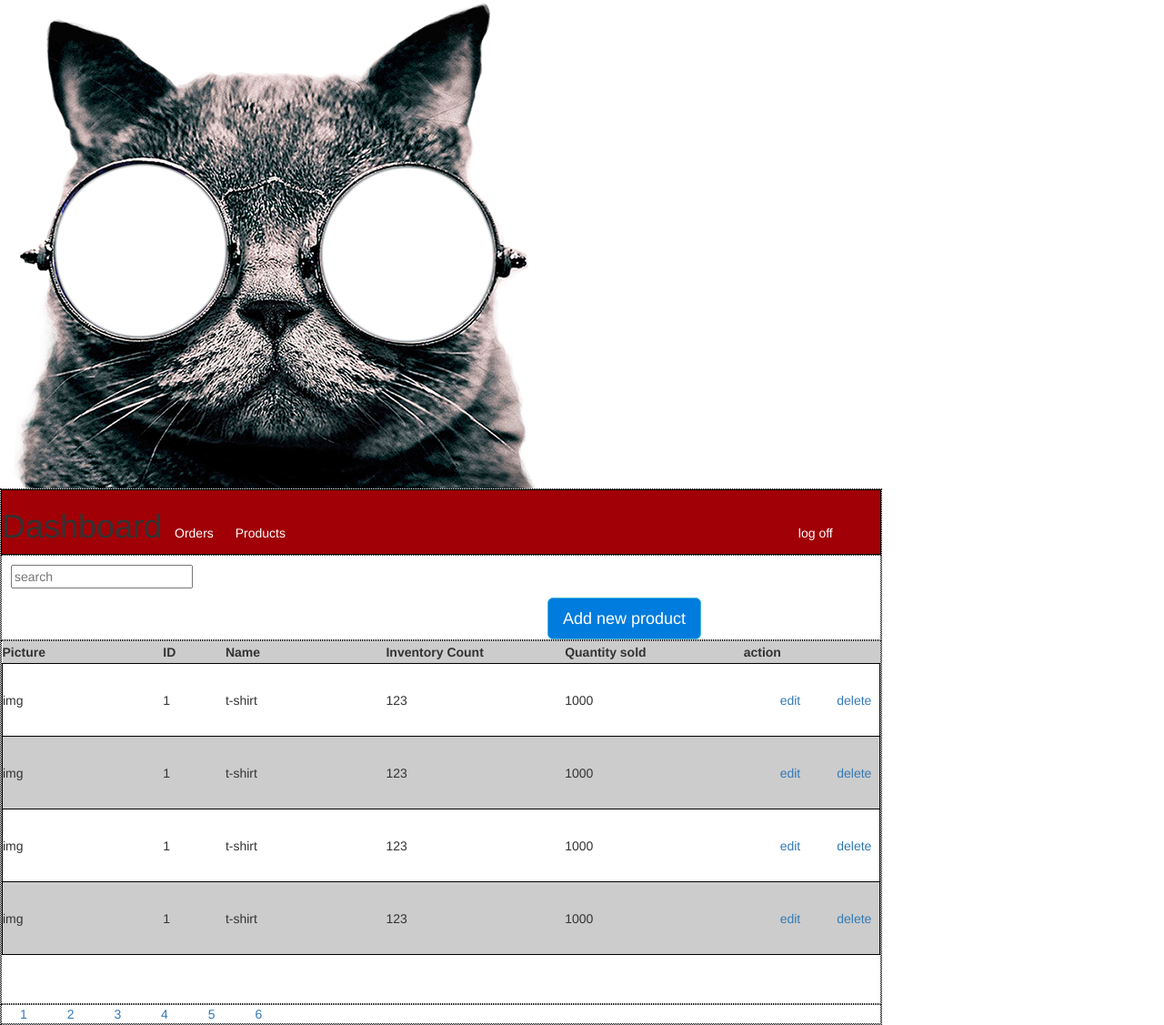
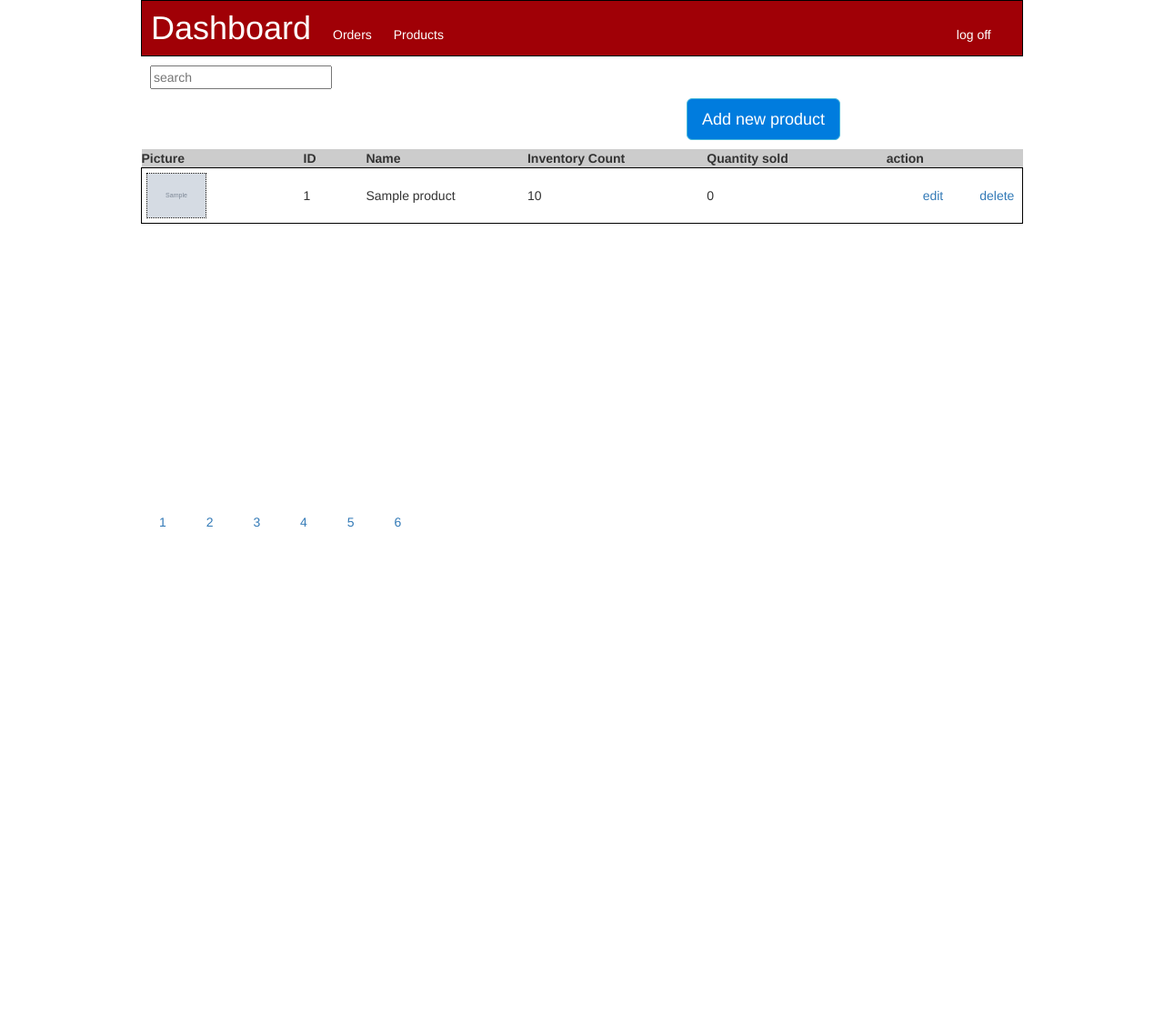
Before and after one commit to fearlessroad/eCommerce, a CodeIgniter app: the page made by application/views/dashBoardProductView.php in a window 1280 px wide. Shown: the whole page at 91% size. After the commit the page ends 580 px from the top, so only its background shows below. Run offline with CodeIgniter, Linux system fonts and the light colour scheme; tables that the repository leaves empty hold one stand-in row (values such as "Sample post"); the template is opened without the code that fills it: most values are stand-ins (such as "Sample title", 1, 10 or a date in 2020); grey boxes marked "Sample" are stand-in pictures.

Commit message:
pages now talk to each other and product view on the admin is working properly

```diff
--- a/application/views/dashBoardProductView.php
+++ b/application/views/dashBoardProductView.php
@@ -6,13 +6,12 @@
 <head>
 	<meta charset="UTF-8">
 	<title>A Web Page</title>
+	<link rel="stylesheet" href="http://maxcdn.bootstrapcdn.com/bootstrap/3.3.6/css/bootstrap.min.css">
 	<link rel="stylesheet" type="text/css" href="/assets/css/dashBoardProductView.css">
-	<link rel="stylesheet" href="http://maxcdn.bootstrapcdn.com/bootstrap/3.3.6/css/bootstrap.min.css">
 	  <script src="https://ajax.googleapis.com/ajax/libs/jquery/1.12.4/jquery.min.js"></script>
 	  <script src="http://maxcdn.bootstrapcdn.com/bootstrap/3.3.6/js/bootstrap.min.js"></script>
 </head>
 <body>
-<img id="coolcat" src="/assets/images/coolcat.png" alt="">
 <div id="container">
 	<div id="header">
 		<h1>Dashboard</h1>
@@ -25,7 +24,7 @@
 		<button id="addButton" type="button" class="btn btn-info btn-lg" data-toggle="modal" data-target="#myModal">Add new product</button>
 	</div>
 	<div id="productsArea">
-		<table>
+		<table id="productlist">
 			<tr>
 				<th class="headRow" id="picture">Picture</th>
 				<th class="headRow" id="id">ID</th>
@@ -34,38 +33,16 @@
 				<th class="headRow" id="quantity">Quantity sold</th>
 				<th class="headRow" id="action">action</th>
 			</tr>
+<?php 	foreach($products as $product){?>
 			<tr class="products">
-				<td>img</td>
-				<td>1</td>
-				<td>t-shirt</td>
-				<td>123</td>
-				<td>1000</td>
+				<td><img src="/assets/images/<?=$product['img']?>"></td>
+				<td><?=$product['id']?></td>
+				<td><?=$product['name']?></td>
+				<td><?=$product['quantity']?></td>
+				<td>0</td>
 				<td><a class="actions" href="">edit</a><a class="actions" href="">delete</a></td>
 			</tr>
-			<tr class="products">
-				<td>img</td>
-				<td>1</td>
-				<td>t-shirt</td>
-				<td>123</td>
-				<td>1000</td>
-				<td><a class="actions" href="">edit</a><a class="actions" href="">delete</a></td>
-			</tr>
-			<tr class="products">
-				<td>img</td>
-				<td>1</td>
-				<td>t-shirt</td>
-				<td>123</td>
-				<td>1000</td>
-				<td><a class="actions" href="">edit</a><a class="actions" href="">delete</a></td>
-			</tr>
-			<tr class="products">
-				<td>img</td>
-				<td>1</td>
-				<td>t-shirt</td>
-				<td>123</td>
-				<td>1000</td>
-				<td><a class="actions" href="">edit</a><a class="actions" href="">delete</a></td>
-			</tr>
+<?php } ?>
 		</table>
 	</div>
 	<div>
@@ -86,39 +63,47 @@
         </div>
         <div class="modal-body">
 			<table>
-				<form>
+				<form action="/products/addproduct/" method="POST">
 					<tr>
 						<td>Name</td>
-						<td><input type="text" name="" placeholder="hat"></td>
+						<td><input type="text" name="productName"></td>
 					</tr>
 					<tr>
 						<td>Description</td>
-						<td><textarea></textarea></td>
+						<td><textarea name="description"></textarea></td>
 					</tr>
 					<tr>
 						<td>Categories</td>
 						<td>
-							<select>
-								<option>Shirt $editButton $trashBin</option>
-								<option>Hat $editButton $trashBin</option>
-								<option>Mug $editButton $trashBin</option>
+							<select name="categoryDrop">
+<?php foreach($categories as $category){?>
+								<option value="<?=$category['name']?>"><?=$category['name']?></option>
+<?php } ?>
 							</select>
 						</td>
 					</tr>
 					<tr>
 						<td>or add new category:</td>
-						<td><input type="text" name=""></td>
+						<td><input type="text" name="categoryWrite"></td>
+					</tr>
+					<tr>
+						<td>Price</td>
+						<td><input type="text" name="price"></td>
+					</tr>
+					<tr>
+						<td>Quantity</td>
+						<td><input type="type" name="quantity"></td>
 					</tr>
 					<tr>
 						<td>Images</td>
-						<td><button>Upload</button></td>
+						<td><input type="text" name="image"></td>
 					</tr>
-				</form>
 			</table>
 
         </div>
         <div class="modal-footer">
-          <button type="button" class="btn btn-default" data-dismiss="modal">Close</button>
+          <button type="submit" class="btn btn-success">Add</button>
+				</form>
         </div>
       </div>
     </div>
--- a/assets/css/dashBoardProductView.css
+++ b/assets/css/dashBoardProductView.css
@@ -4,9 +4,13 @@
 }
 #container{
 	width: 970px;
+	margin:0 auto;
 }
-div{
-	border: 1px dotted black;
+img{
+	height:50px;
+	width:auto;
+	margin:5px;
+	border:1px dotted black;
 }
 h1, #orders, #products, #logOff{
 	display: inline-block;
@@ -32,6 +36,11 @@
 #picture{
 	width: 180px;
 }
+#productsArea{
+	height:400px;
+	overflow:scroll;
+	margin-top:10px;
+}
 #id{
 	width: 70px;
 }
@@ -50,14 +59,11 @@
 .actions{
 	margin-left: 40px;
 }
-#productsArea{
-	height: 400px;
-}
 .headRow{
-	height: 25px;
+	height: 20px;
 }
 .products{
-	height: 80px;
+	height: 40px;
 	border: 1px solid black;
 }
 tr:nth-child(odd){
```
Also changed, not shown: application/controllers/Bios.php (deleted, +0 -41 lines), application/controllers/Dashboards.php (+6 -1 lines), application/controllers/Products.php (+34 -137 lines), application/models/Product.php (+23 -34 lines), DesignBaby/BasicPackage.jpg (renamed from DesignBaby/Basic Package.jpg), assets/images/BabyFeet.jpg (added), assets/images/BabyHands.jpg (added), assets/images/BasicPackage.jpg (added), assets/images/coolcat.png (deleted), 1 other file.
